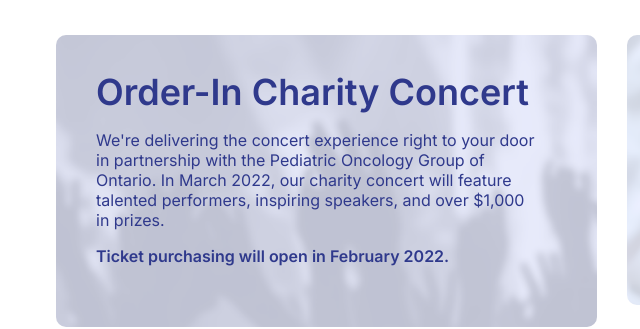
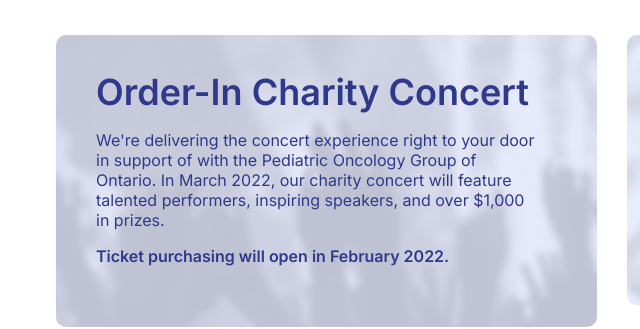
Before and after one commit to eyehopecanada/eyehopecanada.github.io, a plain HTML site: page index.html in a window 1280 px wide. Shown: the part 1760-2089 px from the top of the page, 8-648 px from the left. Drawn offline with nearby package versions, Linux system fonts and the light colour scheme.

Commit message:
R2 Changes 5

```diff
--- a/index.html
+++ b/index.html
@@ -134,7 +134,7 @@
       <div class="projects-col projects-col-1">
         <div class="projects-text-box">
           <h3>Order-In Charity Concert</h3>
-          <p>We're delivering the concert experience right to your door in partnership with the Pediatric Oncology Group of Ontario. In March 2022, our charity concert will feature talented performers, inspiring speakers, and over $1,000 in prizes.</p>
+          <p>We're delivering the concert experience right to your door in support of with the Pediatric Oncology Group of Ontario. In March 2022, our charity concert will feature talented performers, inspiring speakers, and over $1,000 in prizes.</p>
           <p><strong>Ticket purchasing will open in February 2022.</strong></p>
         </div>
       </div>
```
